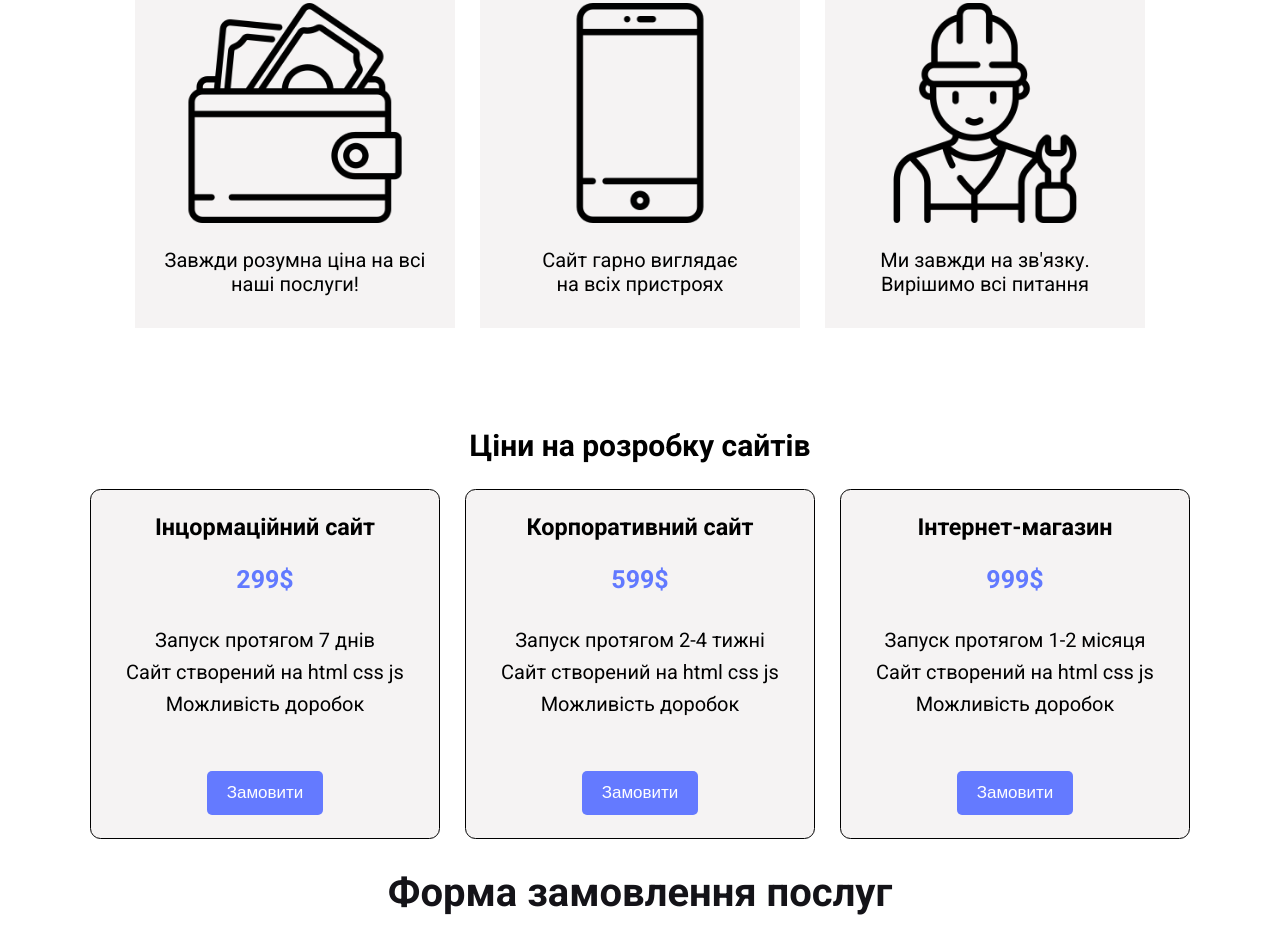
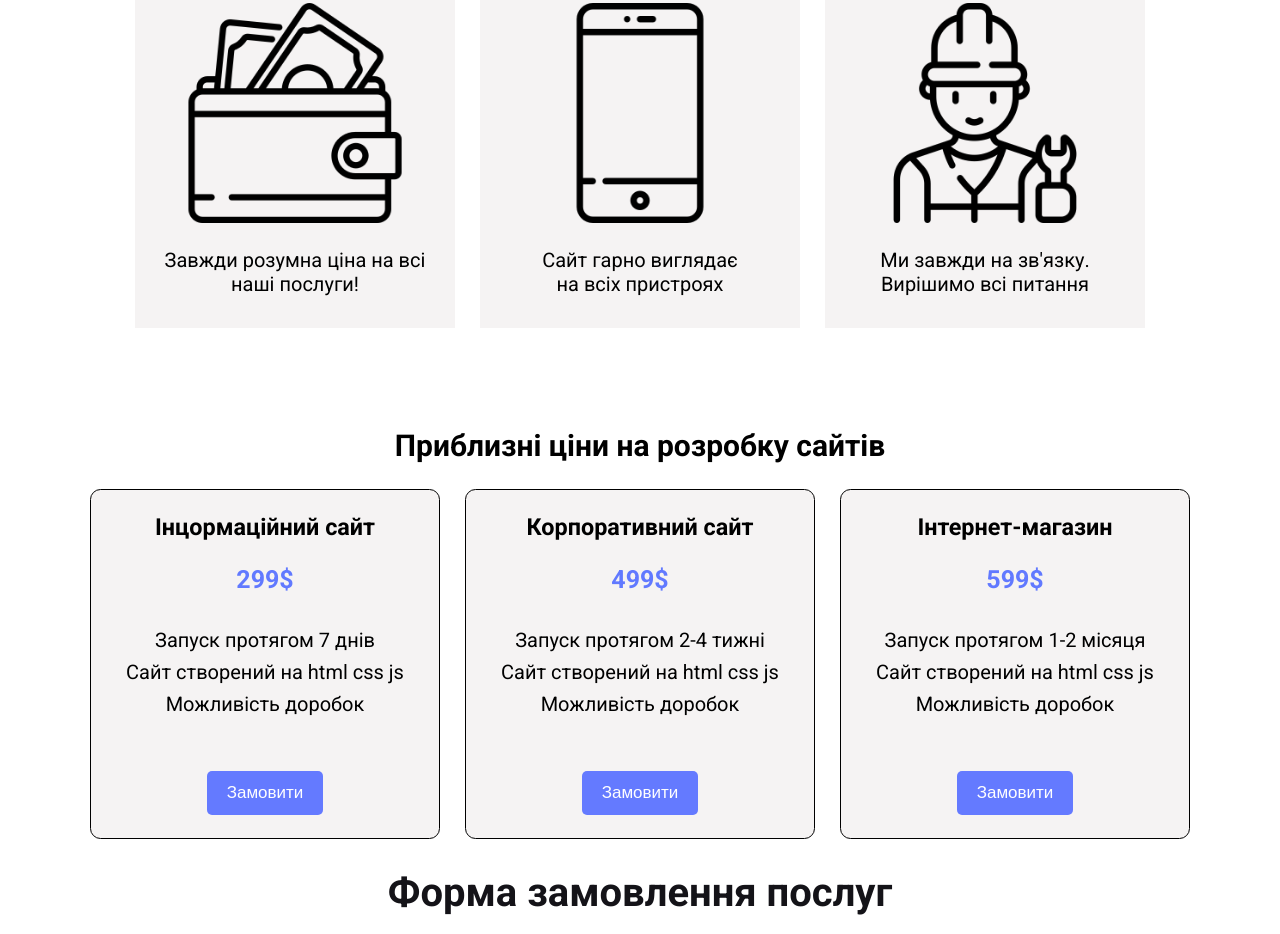
Before and after one commit to Ivan-IT-1/IT_UNIVERSE, a plain HTML site: page index.html in a window 1280 px wide. Shown: the part 828-1762 px from the top of the page. Drawn offline with Linux system fonts and the light colour scheme.

Commit message:
Update index.html

```diff
--- a/index.html
+++ b/index.html
@@ -40,7 +40,7 @@
     <main>
       <section id="ex0"></section>
         <div class="content menu">
-          <h1>Замовити інтернет<br> магазин від 999$</h1>
+          <h1>Замовити інтернет<br> магазин від 599$</h1>
           <h3 class="content-text">IT_Universe — продавайте на своєму</h3>
 
           <a href="#ex3" style="text-decoration:none; color: rgb(255, 255, 255);"><button class="content-button-1 bnt-1">Замовити магазин</button></a>
@@ -79,7 +79,7 @@
       <section id="ex2"></section>
         <div class="content-price parallax">
 
-            <h2 class="content-price_text">Ціни на  розробку сайтів</h2>
+            <h2 class="content-price_text">Приблизні ціни на  розробку сайтів</h2>
 
             <div class="price-box">
               <div class="box-price">
@@ -102,7 +102,7 @@
 
               <div class="box-price">
                 <h3 class="price-text">Корпоративний сайт</h3>
-                <div class="center"><span class="price-span">599$</span></div>
+                <div class="center"><span class="price-span">499$</span></div>
                   <div class="content-price_ul-1">
                     <ul class="content-price_ul">
                       <li> Запуск протягом 2-4 тижні</li>
@@ -117,7 +117,7 @@
 
               <div class="box-price">
                 <h3 class="price-text">Інтернет-магазин</h3>
-                <div class="center"><span class="price-span">999$</span></div>
+                <div class="center"><span class="price-span">599$</span></div>
                   <div class="content-price_ul-1">
                     <ul class="content-price_ul">
                       <li> Запуск протягом 1-2 місяця</li>
```
